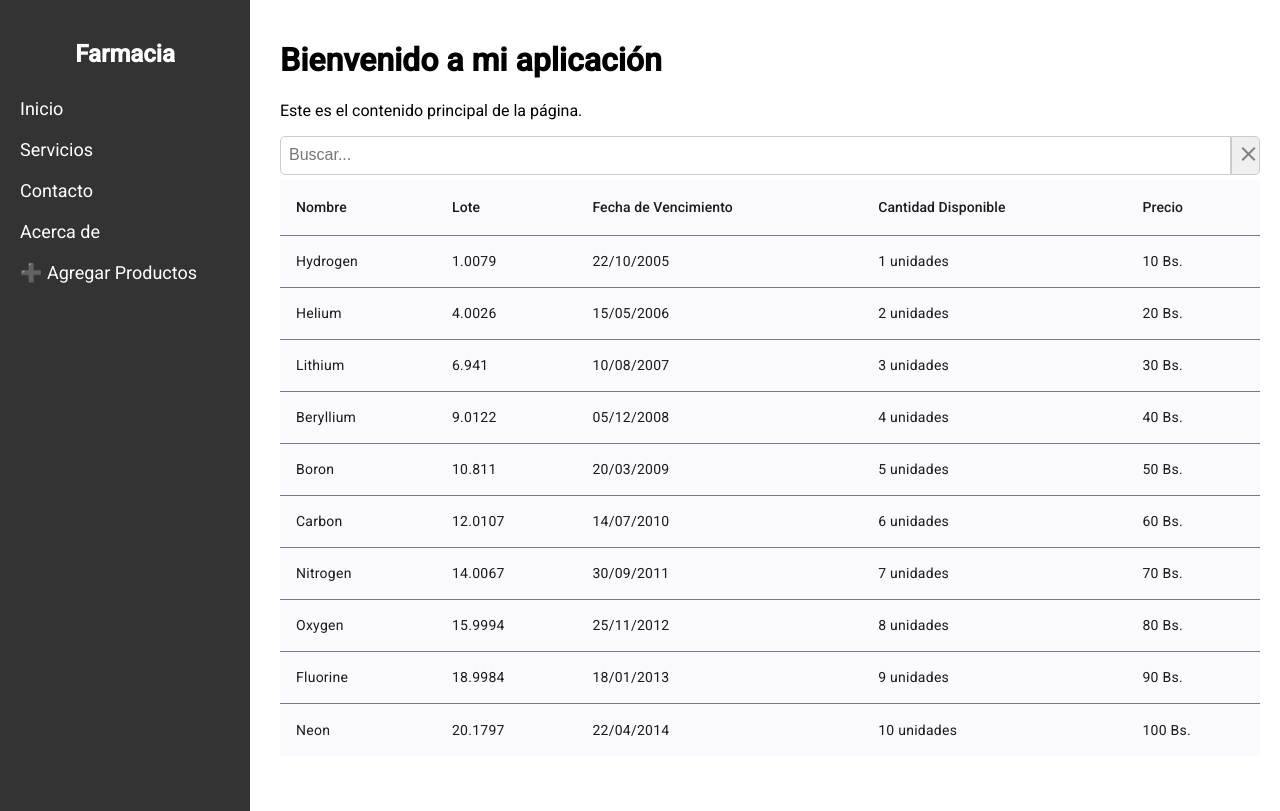
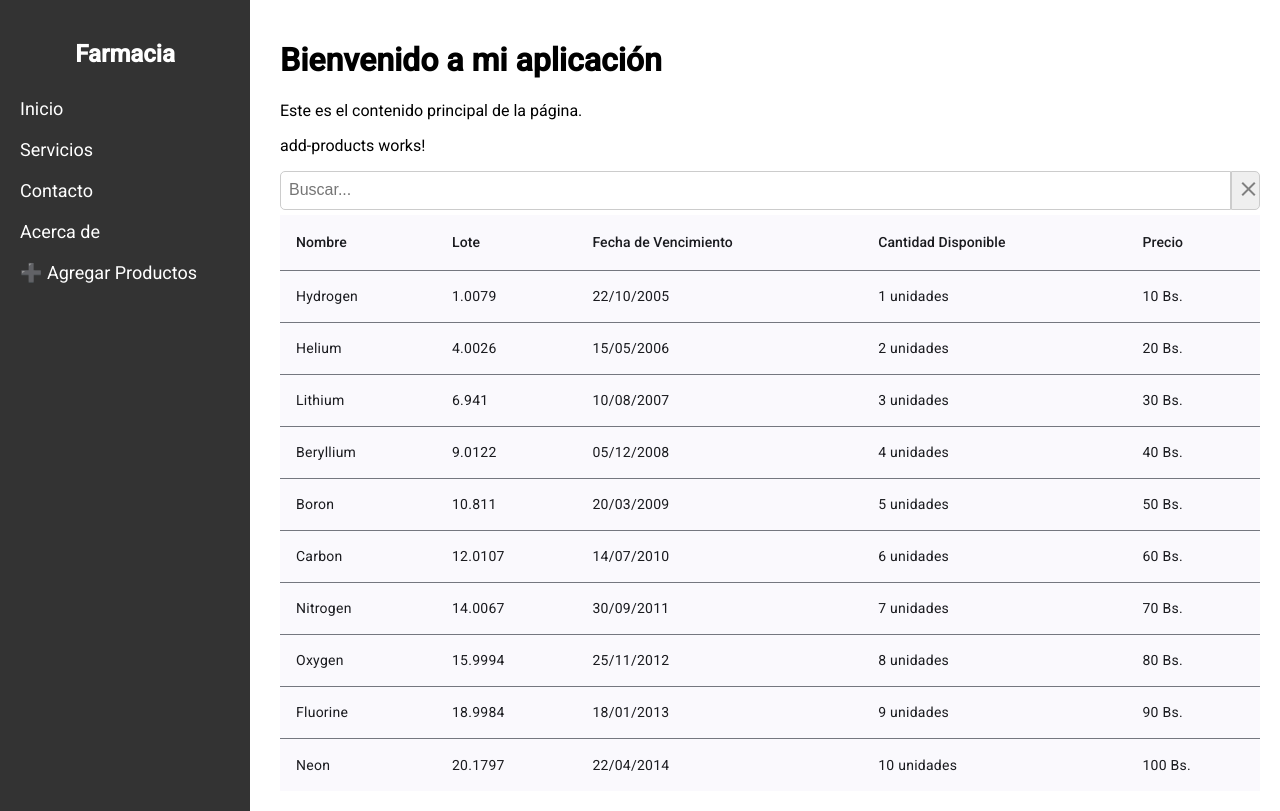
Before and after one commit to DanieZapata/Pharmacy, an Angular app: page /add-products in a window 1280 px wide. Built offline with nearby package versions, Linux system fonts and the light colour scheme.

Commit message:
add: redirect from sidebar to add product

```diff
--- a/src/app/app.component.html
+++ b/src/app/app.component.html
@@ -3,5 +3,5 @@
 <div class="main-content">
   <h1>Bienvenido a mi aplicación</h1>
   <p>Este es el contenido principal de la página.</p>
-  <app-table></app-table>
+  <router-outlet></router-outlet>
 </div>
--- a/src/app/app.component.ts
+++ b/src/app/app.component.ts
@@ -1,12 +1,13 @@
 import { Component } from '@angular/core';
-import { TableComponent } from './components/table/table.component';
 import { SidebarComponent } from './components/sidebar/sidebar.component';
+import { RouterModule } from '@angular/router';
+import { CommonModule } from '@angular/common';
 //import { CardComponent } from './card/card.component';
 
 @Component({
   selector: 'app-root',
   standalone: true,
-  imports: [SidebarComponent, TableComponent/*CardComponent*/],
+  imports: [SidebarComponent, RouterModule, CommonModule /*CardComponent*/],
   templateUrl: './app.component.html',
   styleUrl: './app.component.css'
 })
--- a/src/app/pages/add-products/add-products.component.html
+++ b/src/app/pages/add-products/add-products.component.html
@@ -1 +1,2 @@
 <p>add-products works!</p>
+<app-table></app-table>
--- a/src/app/pages/add-products/add-products.component.ts
+++ b/src/app/pages/add-products/add-products.component.ts
@@ -1,8 +1,11 @@
 import { Component } from '@angular/core';
+import { CommonModule } from '@angular/common';
+import { TableComponent } from "../../components/table/table.component";
 
 @Component({
   selector: 'app-add-products',
-  imports: [],
+  standalone: true,
+  imports: [CommonModule, TableComponent],
   templateUrl: './add-products.component.html',
   styleUrl: './add-products.component.css'
 })
```
